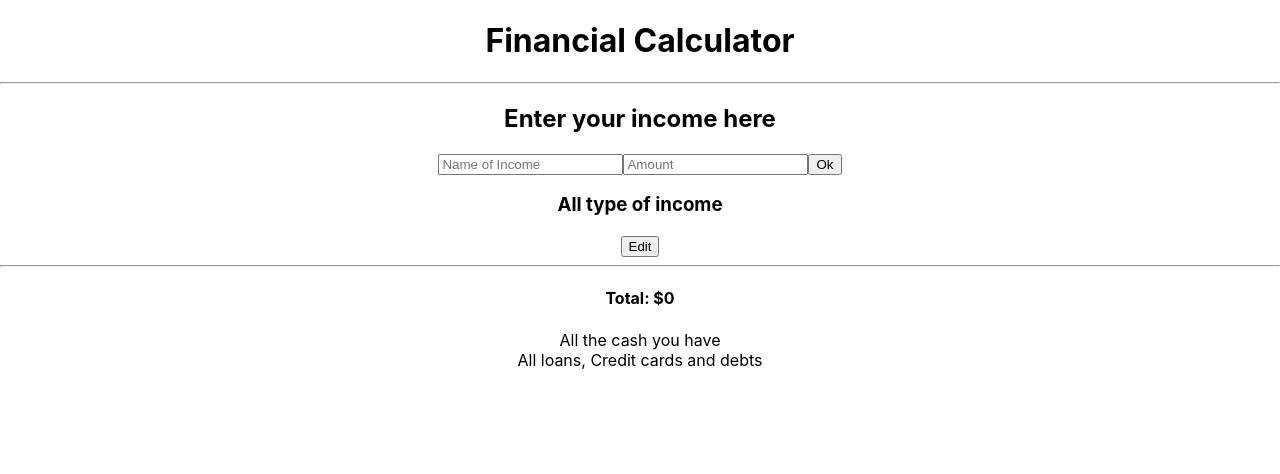
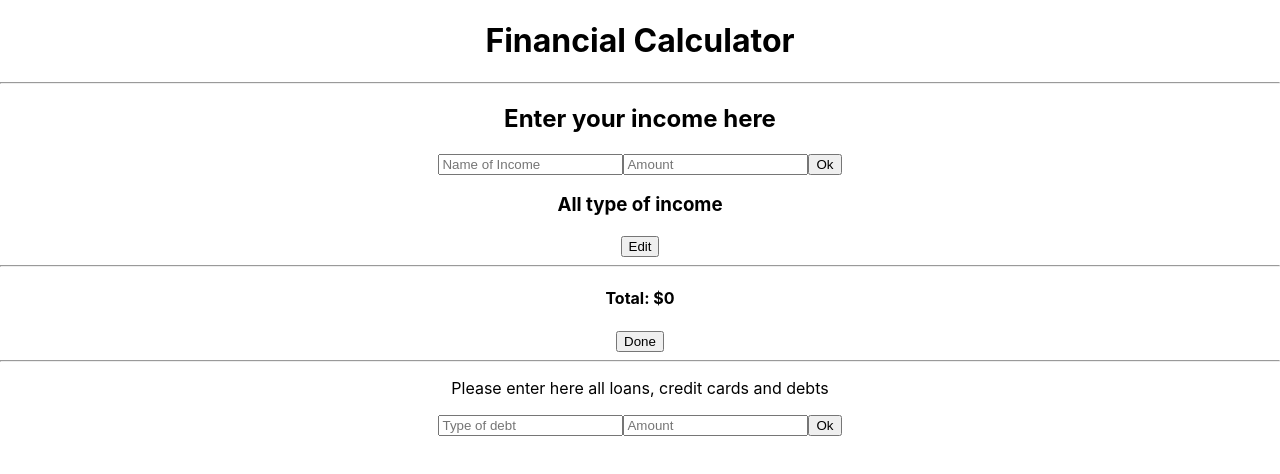
Before and after one commit to SayanaSasha/Calculator, a React (Create React App) app: page / in a window 1280 px wide. Shown: the top 474 px of the page. Built offline with nearby package versions, Linux system fonts and the light colour scheme.

Commit message:
components were added

```diff
--- a/package.json
+++ b/package.json
@@ -6,6 +6,7 @@
     "@testing-library/jest-dom": "^5.11.9",
     "@testing-library/react": "^11.2.5",
     "@testing-library/user-event": "^12.7.3",
+    "bootstrap": "^5.0.0-beta2",
     "react": "^17.0.1",
     "react-dom": "^17.0.1",
     "react-scripts": "4.0.3",
--- a/src/App.js
+++ b/src/App.js
@@ -1,6 +1,8 @@
 import './App.css';
 import React from 'react';
-import Saving from './Saving';
+import Debt from "./Debt";
+import Expenses from "./Expenses";
+
 
 class App extends React.Component {
     constructor() {
@@ -11,14 +13,18 @@ class App extends React.Component {
             amountOfIncome: '',
             total: 0,
             editing: false,
+            link: false
         };
-  }
+    };
+
 
     render() {
         return (
             <div className="App">
                 <h1>Financial Calculator</h1>
-        <hr />
+                <hr/>
+                {this.state.link ? <Expenses/> :
+                    <div>
                         <h2>Enter your income here</h2>
                         <form>
                             <input
@@ -98,7 +104,9 @@ class App extends React.Component {
                                             <h4>
                                                 {type[0]} -${type[1]}
                                             </h4>
-                  <button onClick={() => this.setState({income: this.state.income.filter((el, i) => i !== index)})}>Remove</button>
+                                            <button
+                                                onClick={() => this.setState({income: this.state.income.filter((el, i) => i !== index)})}>Remove
+                                            </button>
                                         </ul>
                                     );
                                 })}
@@ -120,12 +128,16 @@ class App extends React.Component {
                         ) : (
                             <button onClick={() => this.setState({editing: true})}>Edit</button>
                         )}
-        <hr />
+                        <hr/>
                         <h4>Total: ${this.state.total}</h4>
-        <Saving />
+
+                        <button onClick={() => this.setState({link: true})}>Done</button>
+                        <hr/>
+                    </div>}
+                <Debt/>
+
             </div>
         );
     }
 }
-
 export default App;
--- a/src/Debt.js
+++ b/src/Debt.js
@@ -1,10 +1,44 @@
+import React from 'react';
 
 
-function Debt () {
-    return (
-        <div>
-            All loans, Credit cards and debts
-        </div>
-    )
+class Debt extends React.Component {
+    constructor() {
+        super();
+        this.state = {
+            income: [],
+            typeOfDebt: '',
+            amountOfDebt: '',
+            total: 0,
+            editing: false
+        };
+    }
+
+
+    render() {
+        return (
+            <div>
+                <form>
+                    <p> Please enter here all loans, credit cards and debts</p>
+                    <input type="text"
+                           placeholder={'Type of debt'}
+                           value={this.state.typeOfDebt}
+                           onChange={(event) =>
+                               this.setState({typeOfDebt: event.target.value})
+                           }
+                    />
+
+                    <input
+                        type="number"
+                        placeholder="Amount"
+                        value={this.state.amountOfDebt}
+                        onChange={(event) =>
+                            this.setState({amountOfDebt: event.target.value})
+                        }
+                    />
+                    <button>Ok</button>
+                </form>
+            </div>
+        )
+    }
 }
 export default Debt;
--- a/src/Expenses.js
+++ b/src/Expenses.js
@@ -6,7 +6,7 @@ class Expenses extends React.Component {
         this.state = {
             expenses: [],
             typeOfExp: '',
-      amountOfExp: 0,
+            amountOfExp: '',
             total: 0,
         };
     }
@@ -14,9 +14,8 @@ class Expenses extends React.Component {
     render() {
         return (
             <div className="Expenses">
-        <h1>Financial Calculator</h1>
-        <hr />
-        <h2>Enter your expenses here</h2>
+
+                <h2>Enter all types of your expenses here</h2>
                 <form>
                     <input
                         type="text"
@@ -38,8 +37,8 @@ class Expenses extends React.Component {
                         onClick={(event) => {
                             event.preventDefault();
                             this.setState({
-                income: [
-                  ...this.state.income,
+                                expenses: [
+                                    ...this.state.expenses,
                                     ...[[this.state.typeOfExp, this.state.amountOfExp]],
                                 ],
                             });
```
Also changed, not shown: 1 other file (tests, documents, lock files or other folders). Lines whose indentation alone changed are shown as unchanged.
